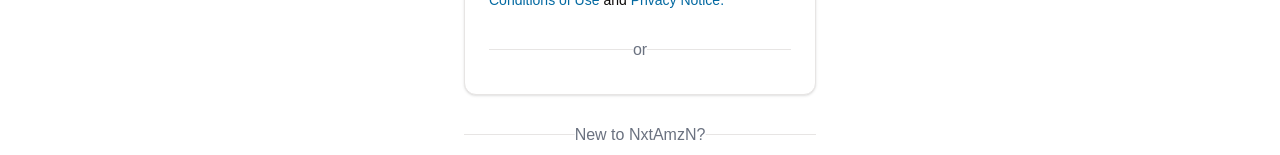
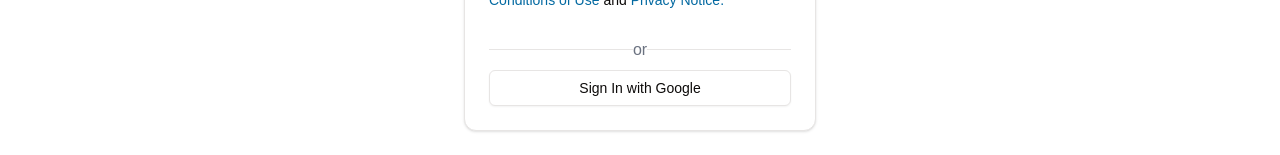
Before and after one commit to 1stimoney/nxtamz, a Next.js app: page /sign-in in a window 1280 px wide. Shown: the part 467-622 px from the top of the page. Built offline with nearby package versions, Linux system fonts and the light colour scheme; no server answers.

Commit message:
14-signin-with-google

```diff
--- /dev/null
+++ b/app/(auth)/sign-in/google-signin-form.tsx
@@ -0,0 +1,21 @@
+'use client'
+import { useFormStatus } from 'react-dom'
+
+import { Button } from '@/components/ui/button'
+import { SignInWithGoogle } from '@/lib/action/user.action'
+
+export function GoogleSignInForm() {
+  const SignInButton = () => {
+    const { pending } = useFormStatus()
+    return (
+      <Button disabled={pending} className='w-full' variant='outline'>
+        {pending ? 'Redirecting to Google...' : 'Sign In with Google'}
+      </Button>
+    )
+  }
+  return (
+    <form action={SignInWithGoogle}>
+      <SignInButton />
+    </form>
+  )
+}
--- a/app/(auth)/sign-in/page.tsx
+++ b/app/(auth)/sign-in/page.tsx
@@ -9,6 +9,7 @@
 import CredentialsSignInForm from './credentials-signin-form'
 import { Button } from '@/components/ui/button'
 import { APP_NAME } from '@/lib/constant'
+import { GoogleSignInForm } from './google-signin-form'
 
 export const metadata: Metadata = {
   title: 'Sign In',
@@ -38,7 +39,9 @@
           <div>
             <CredentialsSignInForm />
             <SeparatorWithOr />
-            <div className='mt-4'></div>
+            <div className='mt-4'>
+              <GoogleSignInForm />
+            </div>
           </div>
         </CardContent>
       </Card>
--- a/lib/action/user.action.ts
+++ b/lib/action/user.action.ts
@@ -33,6 +33,11 @@
 export async function signInWithCredentials(user: IUserSignIn) {
   return await signIn('credentials', { ...user, redirect: false })
 }
+
+export const SignInWithGoogle = async () => {
+  await signIn('google')
+}
+
 export const SignOut = async () => {
   const redirectTo = await signOut({ redirect: false })
   redirect(redirectTo.redirect)
```
